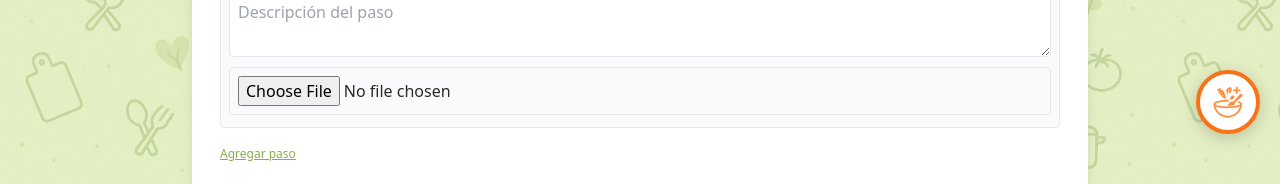
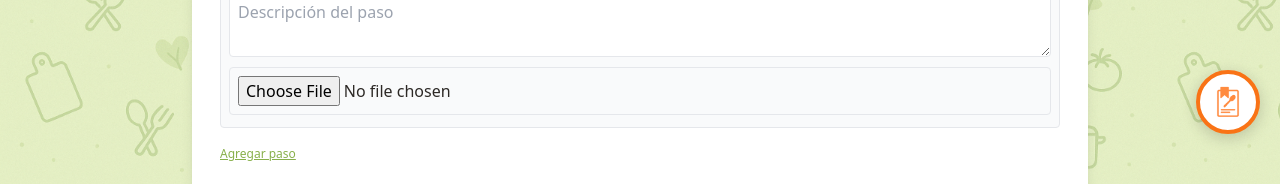
Before and after one commit to JoseCristhianRG/RecetApp, a React (Create React App) app: page /add in a window 1280 px wide. Shown: the part 586-770 px from the top of the page. Built offline with nearby package versions, Linux system fonts and the light colour scheme; no server answers; the database is empty; sample sign-in values are in the browser's storage.

Commit message:
LocalStorage
Usamos localstorage para guardar los datos del fomulario de recetas, por si el usuario sale y entra.

```diff
--- a/src/App.js
+++ b/src/App.js
@@ -1,5 +1,5 @@
 import React, { useContext, useState, useEffect } from 'react';
-import { Routes, Route, Link, useNavigate } from 'react-router-dom';
+import { Routes, Route, Link, useNavigate, useLocation } from 'react-router-dom';
 import HomePage from './pages/HomePage';
 import CategoryPage from './pages/CategoryPage';
 import RecipePage from './pages/RecipePage';
@@ -26,6 +26,7 @@ function App() {
   const [menuOpen, setMenuOpen] = useState(false);
   const [userPhoto, setUserPhoto] = useState(null);
   const navigate = useNavigate();
+  const location = useLocation(); // <-- Añadido para saber la ruta actual
 
   useEffect(() => {
     if (!user) {
@@ -121,7 +122,7 @@ function App() {
             </div>
             <BottomNavBar />
             {/* Botón flotante para añadir receta */}
-            {user && (
+            {user && !location.pathname.startsWith('/add') && !location.pathname.startsWith('/edit-recipe') && (
               <button
                 onClick={() => navigate('/add')}
                 className="fixed bottom-20 right-5 z-50 bg-white border-4 border-pantoneorange text-pantoneorange rounded-full shadow-lg w-16 h-16 flex items-center justify-center transition hover:bg-pantoneyellow hover:text-pantoneblack"
--- a/src/components/RecipeForm.js
+++ b/src/components/RecipeForm.js
@@ -10,6 +10,7 @@ function RecipeForm({
   title = 'Receta',
   submitText = 'Guardar',
   isEdit = false,
+  onFormChange, // Nuevo prop para detectar cambios
 }) {
   const [form, setForm] = useState({ ...initialValues });
   const [tagInput, setTagInput] = useState('');
@@ -17,6 +18,12 @@ function RecipeForm({
   useEffect(() => {
     setForm({ ...initialValues });
   }, [initialValues]);
+
+  // Notificar cambios al padre (AddRecipePage)
+  useEffect(() => {
+    if (onFormChange) onFormChange(form);
+    // eslint-disable-next-line
+  }, [form]);
 
   const handleChange = (field, value) => {
     setForm((prev) => ({ ...prev, [field]: value }));
@@ -242,6 +249,17 @@ function RecipeForm({
           </button>
         </form>
       </div>
+      {/* Botón flotante para guardar receta */}
+      <button
+        type="button"
+        onClick={() => onSubmit(form)}
+        className="fixed bottom-20 right-5 z-50 bg-white border-4 border-pantoneorange text-pantonegreen rounded-full shadow-lg w-16 h-16 flex items-center justify-center transition hover:bg-pantoneyellow hover:text-pantoneblack"
+        style={{ boxShadow: '0 4px 16px rgba(0,0,0,0.18)' }}
+        title="Guardar receta"
+      >
+        <span className="sr-only">Guardar receta</span>
+        <img src={require('../images/icono_guardar_receta.png')} alt="Guardar receta" className="w-10 h-10" />
+      </button>
     </div>
   );
 }
--- a/src/pages/AddRecipePage.js
+++ b/src/pages/AddRecipePage.js
@@ -1,5 +1,5 @@
 // Importaciones principales de React, hooks, contextos y dependencias de Firebase
-import React, { useState, useContext, useMemo } from 'react';
+import React, { useState, useContext, useMemo, useEffect } from 'react';
 import { addDoc, collection, serverTimestamp, updateDoc } from 'firebase/firestore';
 import { db, uploadImage } from '../firebase';
 import { CategoriesContext } from '../CategoriesContext';
@@ -20,6 +20,46 @@ function AddRecipePage() {
   const [loading, setLoading] = useState(false);
   const navigate = useNavigate();
 
+  // Clave para localStorage
+  const STORAGE_KEY = 'recetapp_add_recipe_draft';
+
+  // Cargar borrador guardado si existe
+  const getInitialValues = () => {
+    const saved = localStorage.getItem(STORAGE_KEY);
+    if (saved) {
+      try {
+        const parsed = JSON.parse(saved);
+        // Asegura que los campos requeridos existen
+        return {
+          name: parsed.name || '',
+          category: parsed.category || '',
+          ingredients: Array.isArray(parsed.ingredients) ? parsed.ingredients : [''],
+          steps: Array.isArray(parsed.steps) && parsed.steps.length > 0 ? parsed.steps : [{ title: '', description: '', image: null, imageUrl: '' }],
+          image: null, // No se puede guardar el archivo en localStorage
+          imageUrl: parsed.imageUrl || '',
+          isPublic: typeof parsed.isPublic === 'boolean' ? parsed.isPublic : true,
+          status: parsed.status || 'draft',
+          tags: Array.isArray(parsed.tags) ? parsed.tags : [],
+        };
+      } catch {
+        // Si hay error, ignora y usa valores por defecto
+      }
+    }
+    return {
+      name: '',
+      category: '',
+      ingredients: [''],
+      steps: [{ title: '', description: '', image: null, imageUrl: '' }],
+      image: null,
+      imageUrl: '',
+      isPublic: true,
+      status: 'draft',
+      tags: [],
+    };
+  };
+
+  const [initialValues, setInitialValues] = useState(getInitialValues);
+
   // Función de validación de campos del formulario
   const validate = (form) => {
     const newErrors = {};
@@ -30,6 +70,17 @@ function AddRecipePage() {
     if (!form.steps[0].description.trim() || form.steps.some((s) => !s.description.trim())) newErrors.stepsDesc = 'Cada paso debe tener una descripción.';
     setErrors(newErrors);
     return Object.keys(newErrors).length === 0;
+  };
+
+  // Guardar borrador en localStorage al cambiar el formulario
+  const handleFormChange = (form) => {
+    // No guardar archivos (image, step.image)
+    const safeForm = {
+      ...form,
+      image: undefined,
+      steps: form.steps.map(({ image, ...rest }) => rest),
+    };
+    localStorage.setItem(STORAGE_KEY, JSON.stringify(safeForm));
   };
 
   // Maneja el envío del formulario para agregar la receta y sus pasos
@@ -74,22 +125,16 @@ function AddRecipePage() {
       }
       setCreatedRecipeId(recipeRef.id);
       setModalOpen(true);
+      localStorage.removeItem(STORAGE_KEY);
     } finally {
       setLoading(false);
     }
   };
 
-  const initialValues = useMemo(() => ({
-    name: '',
-    category: '',
-    ingredients: [''],
-    steps: [{ title: '', description: '', image: null, imageUrl: '' }],
-    image: null,
-    imageUrl: '',
-    isPublic: true,
-    status: 'draft',
-    tags: [],
-  }), []);
+  // Si cambia la ruta, recarga el borrador (por si el usuario vuelve a la página)
+  useEffect(() => {
+    setInitialValues(getInitialValues());
+  }, []);
 
   return (
     <>
@@ -109,6 +154,7 @@ function AddRecipePage() {
         onSubmit={handleSubmit}
         title="Agregar Receta"
         submitText="Agregar receta"
+        onFormChange={handleFormChange}
       />
       <Modal
         isOpen={modalOpen}
```
Also changed, not shown: src/images/icono_guardar_receta.png (added).
